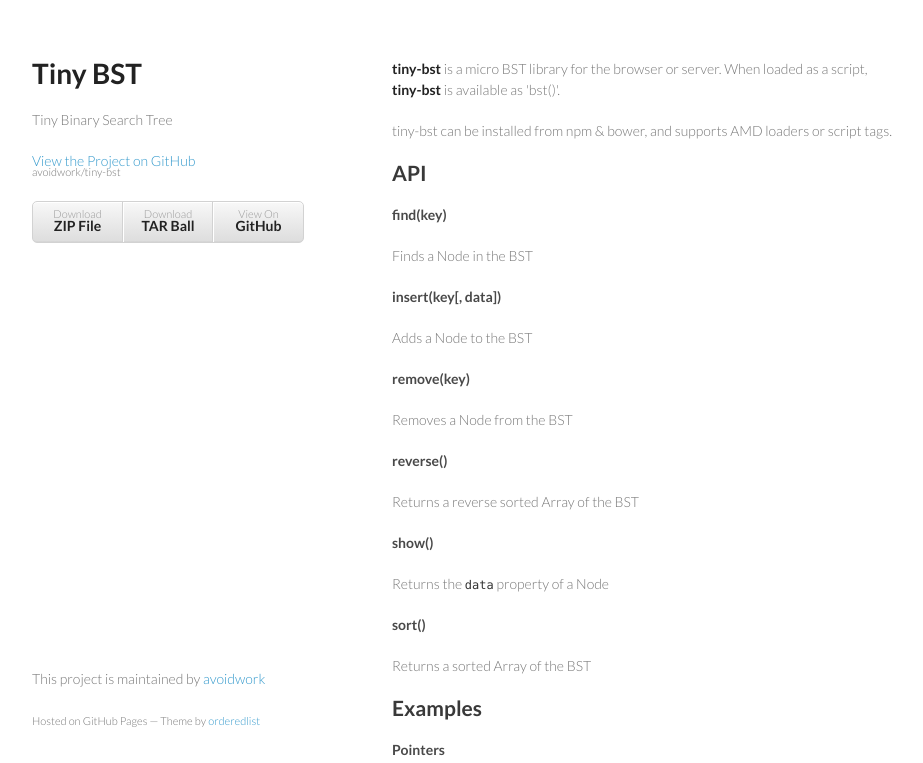
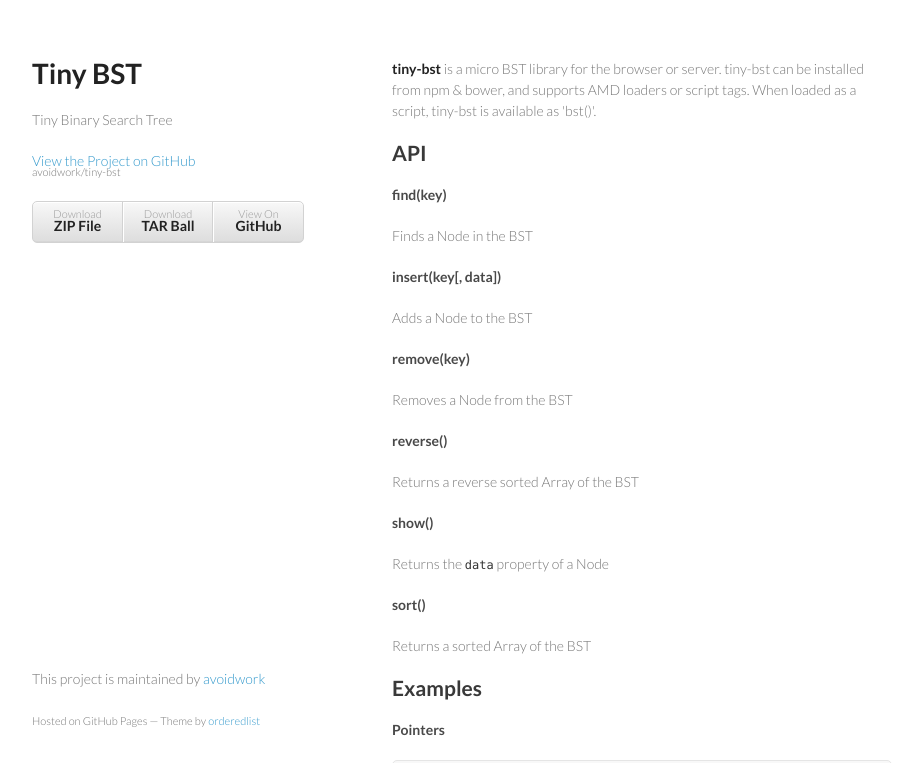
Before and after one commit to avoidwork/tiny-bst, a plain HTML site: page index.html in a window 1280 px wide. Shown: the top 763 px of the page, without its empty margins (178-1101 px from the left). Drawn offline with Linux system fonts and the light colour scheme.

Commit message:
Updating copy

```diff
--- a/index.html
+++ b/index.html
@@ -28,8 +28,7 @@
         </ul>
       </header>
       <section>
-        <p><strong>tiny-bst</strong> is a micro BST library for the browser or server. When loaded as a script, <strong>tiny-bst</strong> is available as 'bst()'.</p>
-        <p>tiny-bst can be installed from npm & bower, and supports AMD loaders or script tags.</p>
+        <p><strong>tiny-bst</strong> is a micro BST library for the browser or server. tiny-bst can be installed from npm &amp; bower, and supports AMD loaders or script tags. When loaded as a script, tiny-bst is available as 'bst()'.</p>
 <h2>
 <a name="api" class="anchor" href="#api"><span class="octicon octicon-link"></span></a>API</h2>
 
```
